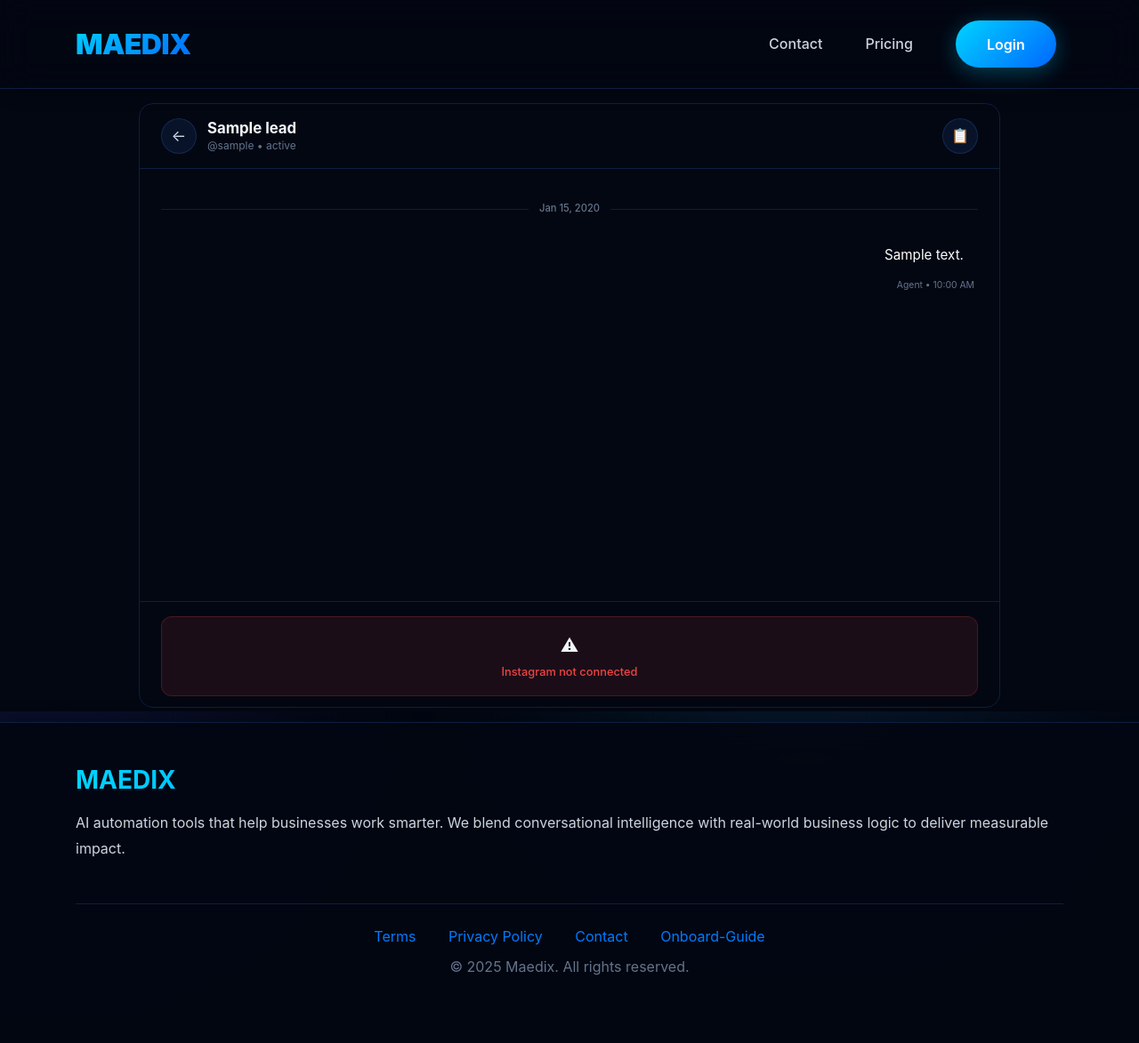
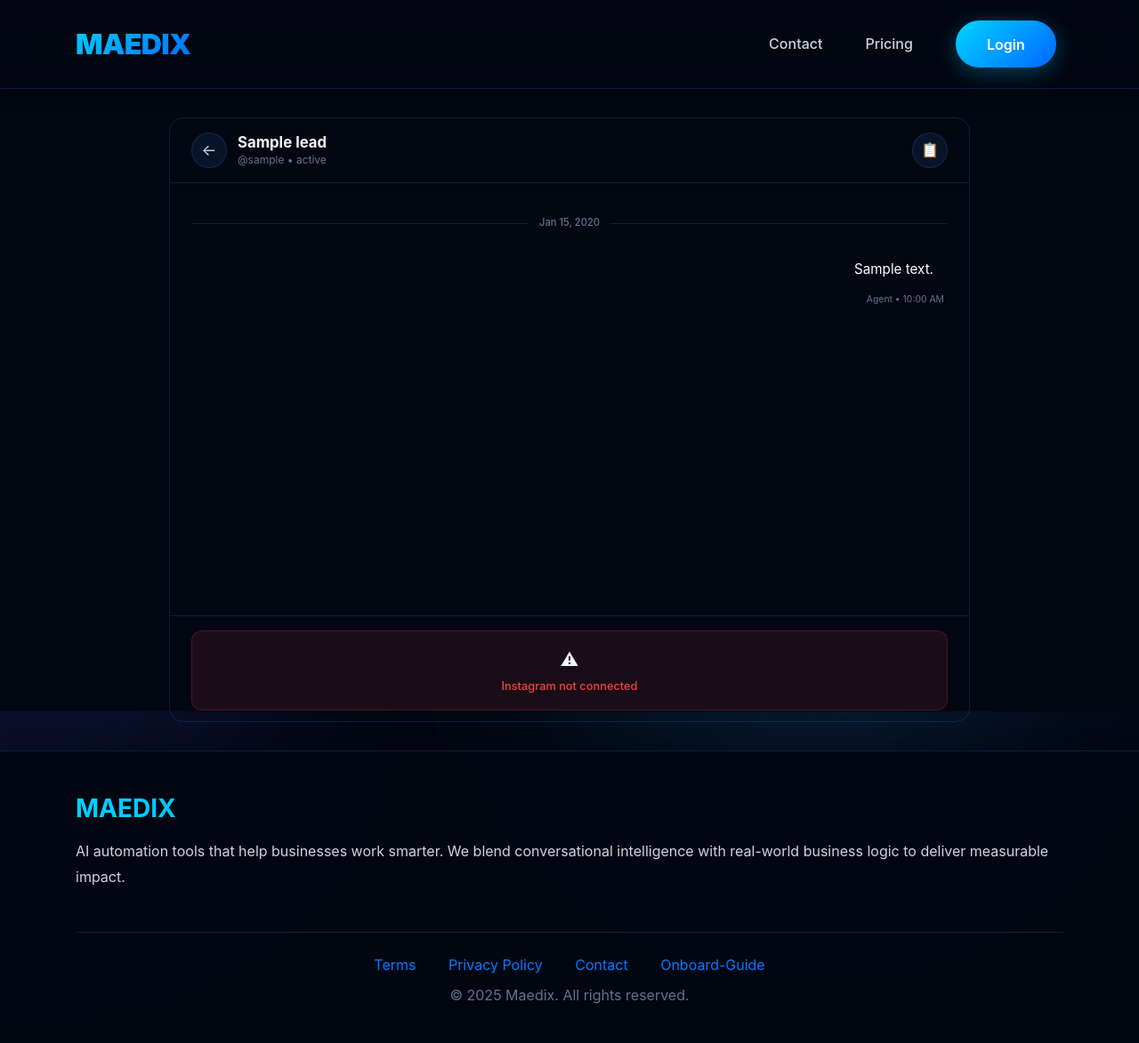
Before and after one commit to makeshmakesh/maedix, a Django app: template templates/realestate/chat.html in a window 1280 px wide. Shown: the whole page at 89% size. Before the commit the page ends 1097 px from the top, so only its background shows below. Run offline with Django 5.2, Linux system fonts and the light colour scheme; the template is opened without the code that fills it: most values are stand-ins (such as "Sample title", 1, 10 or a date in 2020); some libraries are stand-ins or nearby versions.

Commit message:
add mobile padding

```diff
--- a/templates/core/base.html
+++ b/templates/core/base.html
@@ -276,12 +276,27 @@
         /* Content Area */
         .content {
             flex: 1;
-            padding: 2rem;
-            max-width: 1400px;
+            padding: 0.5rem;
+            max-width: 100%;
             margin: 0 auto;
             width: 100%;
             position: relative;
             z-index: 1;
+        }
+
+        /* Tablet+ content padding */
+        @media (min-width: 640px) {
+            .content {
+                padding: 1rem;
+            }
+        }
+
+        /* Desktop content padding */
+        @media (min-width: 1024px) {
+            .content {
+                padding: 2rem;
+                max-width: 1400px;
+            }
         }
 
         /* Card Styles */
@@ -391,10 +406,6 @@
         @media (max-width: 768px) {
             .navbar-brand {
                 font-size: 1.6rem;
-            }
-
-            .content {
-                padding: 1.5rem;
             }
 
             .btn {
--- a/templates/realestate/chat.html
+++ b/templates/realestate/chat.html
@@ -19,12 +19,6 @@
 
     * {
         box-sizing: border-box;
-    }
-
-    /* Override content padding for chat */
-    .content {
-        padding: 0 !important;
-        max-width: 100% !important;
     }
 
     /* Chat Container */
@@ -422,14 +416,10 @@
 
     /* Desktop (1024px+) */
     @media (min-width: 1024px) {
-        .content {
-            padding: 1rem !important;
-            max-width: 1000px !important;
-            margin: 0 auto;
-        }
-
         .chat-wrapper {
             height: calc(100vh - 120px);
+            max-width: 900px;
+            margin: 0 auto;
             border-radius: 16px;
             border: 1px solid var(--border-color);
             overflow: hidden;
--- a/templates/realestate/lead-detail.html
+++ b/templates/realestate/lead-detail.html
@@ -21,7 +21,7 @@
 
     /* Mobile First Base Styles */
     .lead-detail {
-        padding: 1rem;
+        padding: 0.75rem;
         max-width: 1400px;
         margin: 0 auto;
     }
```
